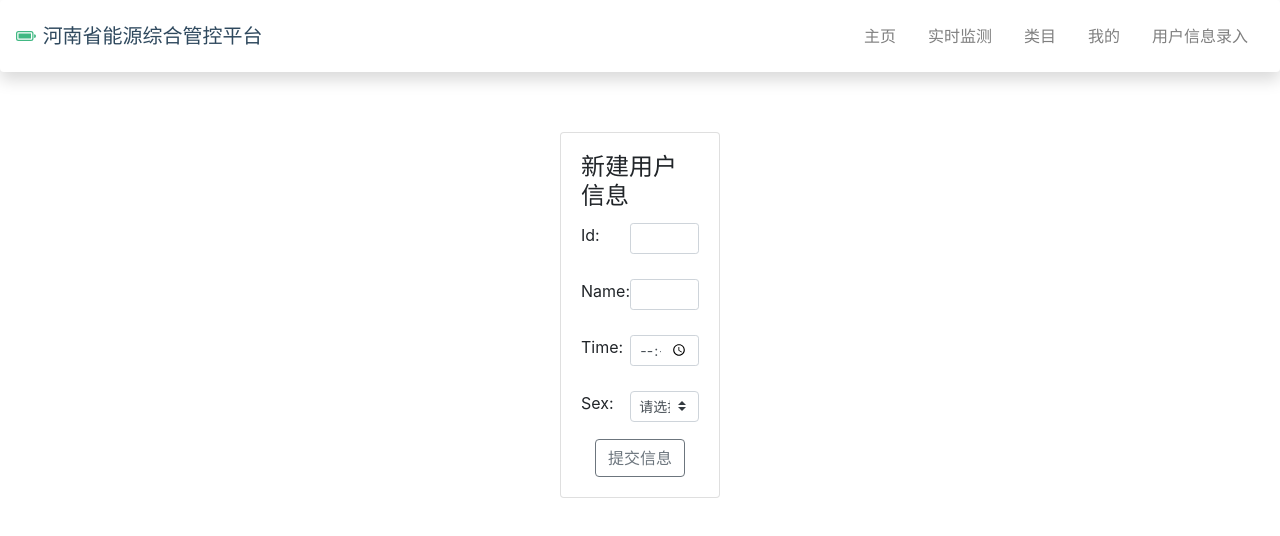
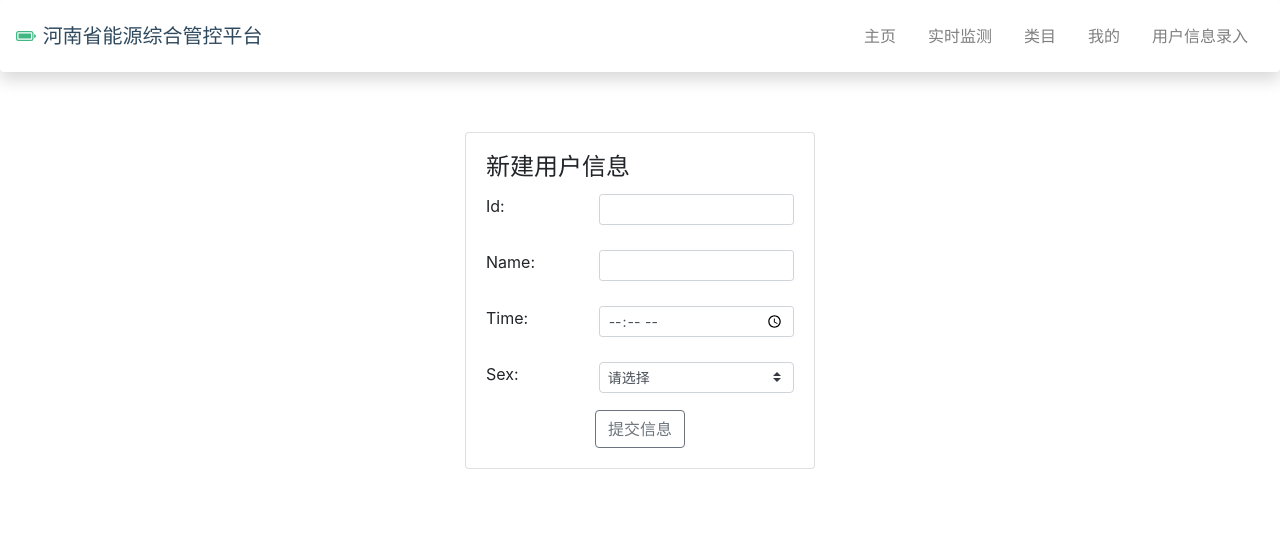
Before and after one commit to ChiaSang/NuxtJS_Learning, a Nuxt app: page /nx in a window 1280 px wide. Shown: the top 536 px of the page. Built offline with nearby package versions, Linux system fonts and the light colour scheme.

Commit message:
M 样式2

```diff
--- a/components/UserInfo.vue
+++ b/components/UserInfo.vue
@@ -1,6 +1,6 @@
 <template>
   <div class="row justify-content-md-center">
-    <b-col col lg="2" md="4" sm="10" class="align-items-center">
+    <b-col col lg="4" md="4" sm="12" class="align-items-center">
       <b-card title="新建用户信息">
         <b-row>
           <b-col sm="4">
```
